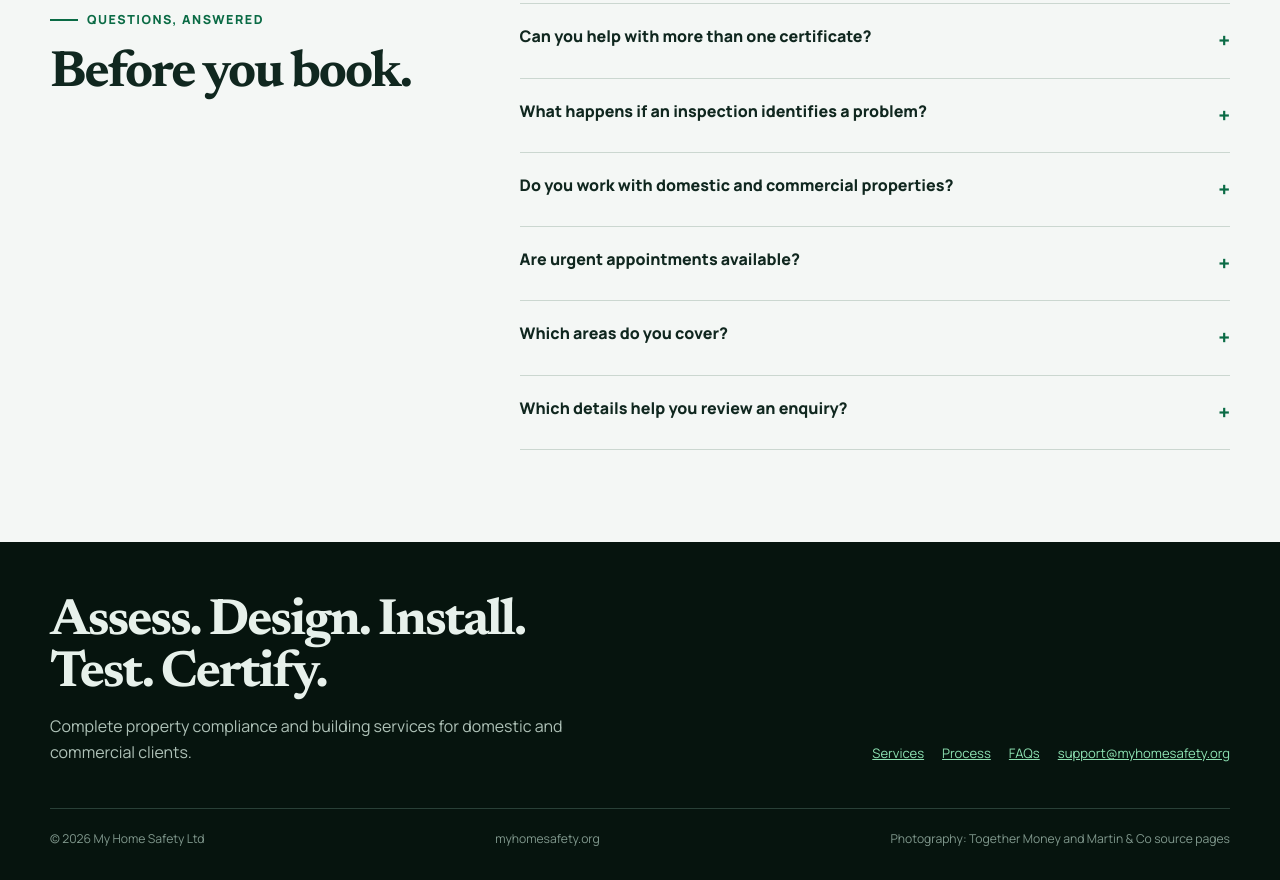
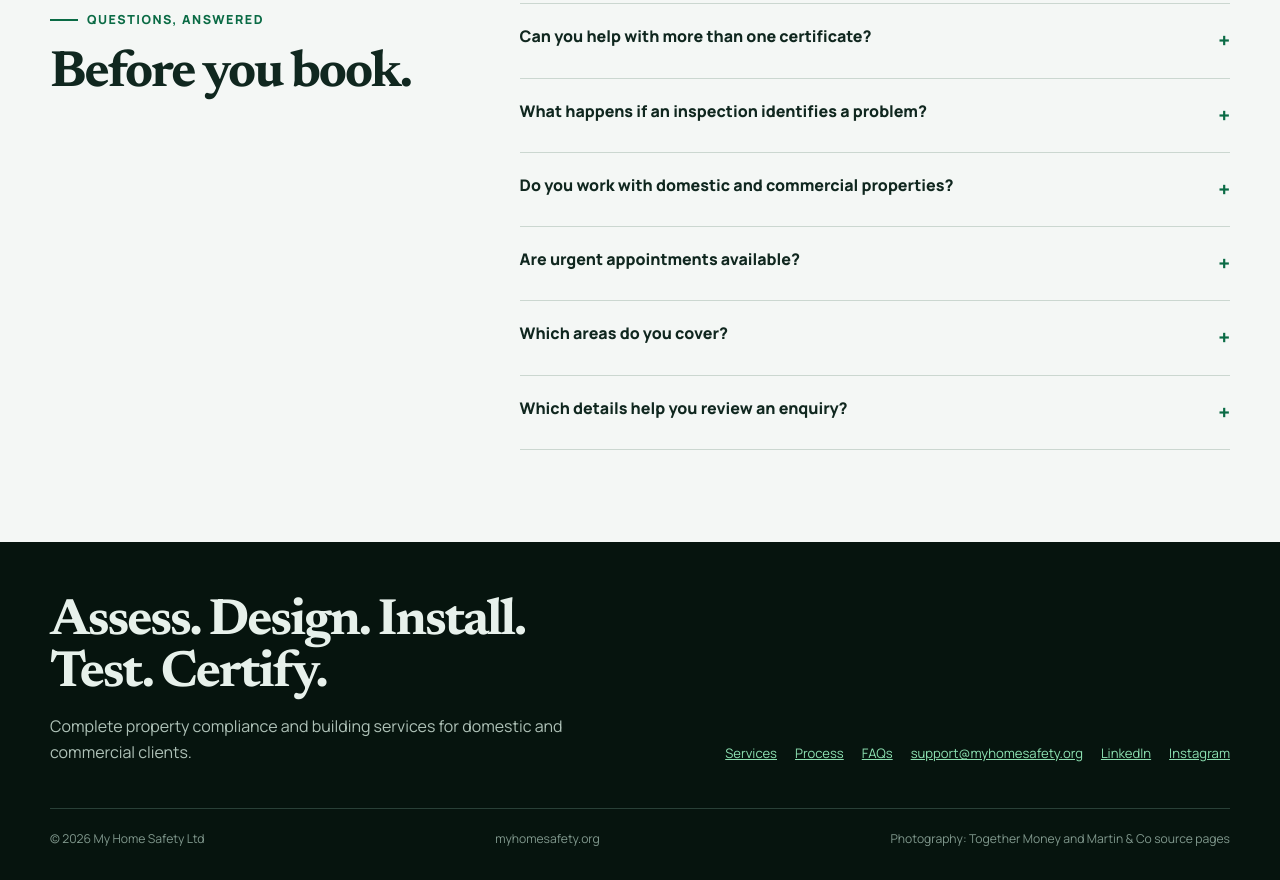
Before and after one commit to fizzabutt240/myhomesafety.org, a plain HTML site: page index.html in a window 1280 px wide. Shown: the part 4210-5090 px from the top of the page. Drawn offline with Linux system fonts and the light colour scheme.

Commit message:
Add LinkedIn and Instagram footer links

```diff
--- a/index.html
+++ b/index.html
@@ -291,7 +291,7 @@
     <div class="wrap">
       <div class="footer-grid">
         <div><h2>Assess. Design. Install. Test. Certify.</h2><p>Complete property compliance and building services for domestic and commercial clients.</p></div>
-        <div class="footer-meta"><a href="#services">Services</a><a href="#process">Process</a><a href="#faq">FAQs</a><a href="mailto:support@myhomesafety.org">support@myhomesafety.org</a></div>
+        <div class="footer-meta"><a href="#services">Services</a><a href="#process">Process</a><a href="#faq">FAQs</a><a href="mailto:support@myhomesafety.org">support@myhomesafety.org</a><a href="https://www.linkedin.com/company/146703388/" target="_blank" rel="noopener">LinkedIn</a><a href="https://www.instagram.com/myhomesafetyltd/" target="_blank" rel="noopener">Instagram</a></div>
       </div>
       <div class="fine"><span>© 2026 My Home Safety Ltd</span><span>myhomesafety.org</span><span>Photography: Together Money and Martin &amp; Co source pages</span></div>
     </div>
```
